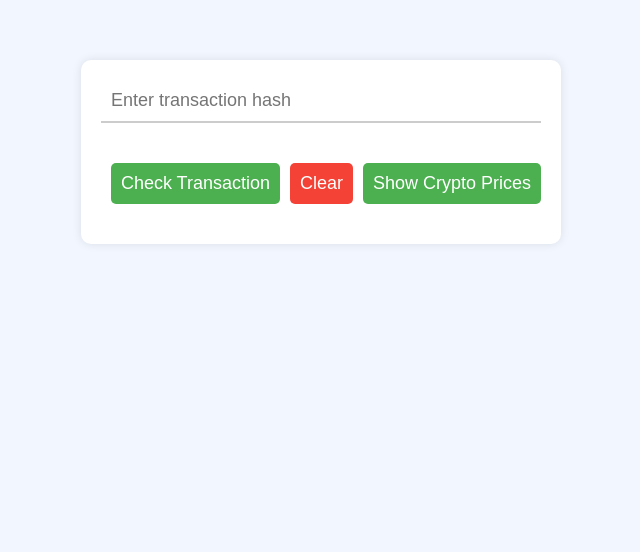
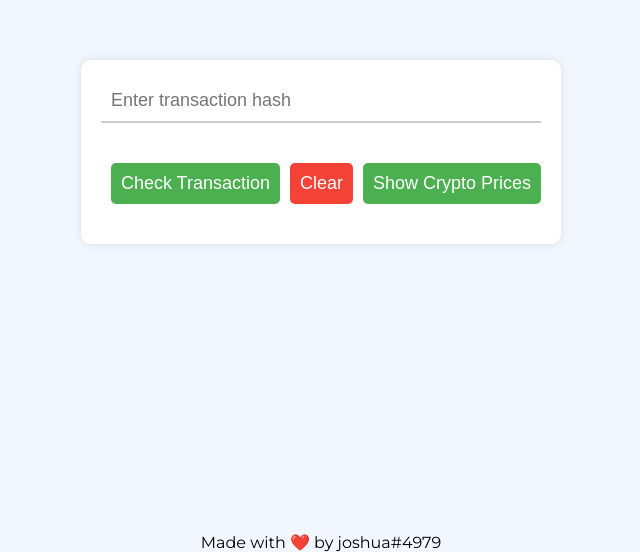
Before and after one commit to Slak0th/checker, a plain HTML site: page index.html in a window 1280 px wide. Shown: the part 248-800 px from the top of the page, without its empty margins (319-959 px from the left). Drawn offline with Linux system fonts and the light colour scheme.

Commit message:
Update index.html

```diff
--- a/index.html
+++ b/index.html
@@ -2,6 +2,7 @@
 <html>
 <head>
     <title>Crypto Transaction Checker</title>
+    <link rel="icon" href="https://i.ibb.co/XxLW7Md/download-6-removebg-preview.png">
     <meta name="viewport" content="width=device-width, initial-scale=1">
     <link href="https://fonts.googleapis.com/css?family=Montserrat&display=swap" rel="stylesheet">
     <style>
@@ -93,6 +94,13 @@
             margin-top: 20px;
             font-size: 20px;
         }
+        .credits {
+        position: absolute;
+        bottom: 0;
+        left: 0;
+        width: 100%;
+        text-align: center;
+    }
     </style>
 </head>
 <body>
@@ -162,6 +170,8 @@
         </div>
         <div id="result"></div>
     </div>
+    <div class="credits">Made with ❤️ by joshua#4979</div>
+
 
     <script>
         function checkTransaction() {
```
